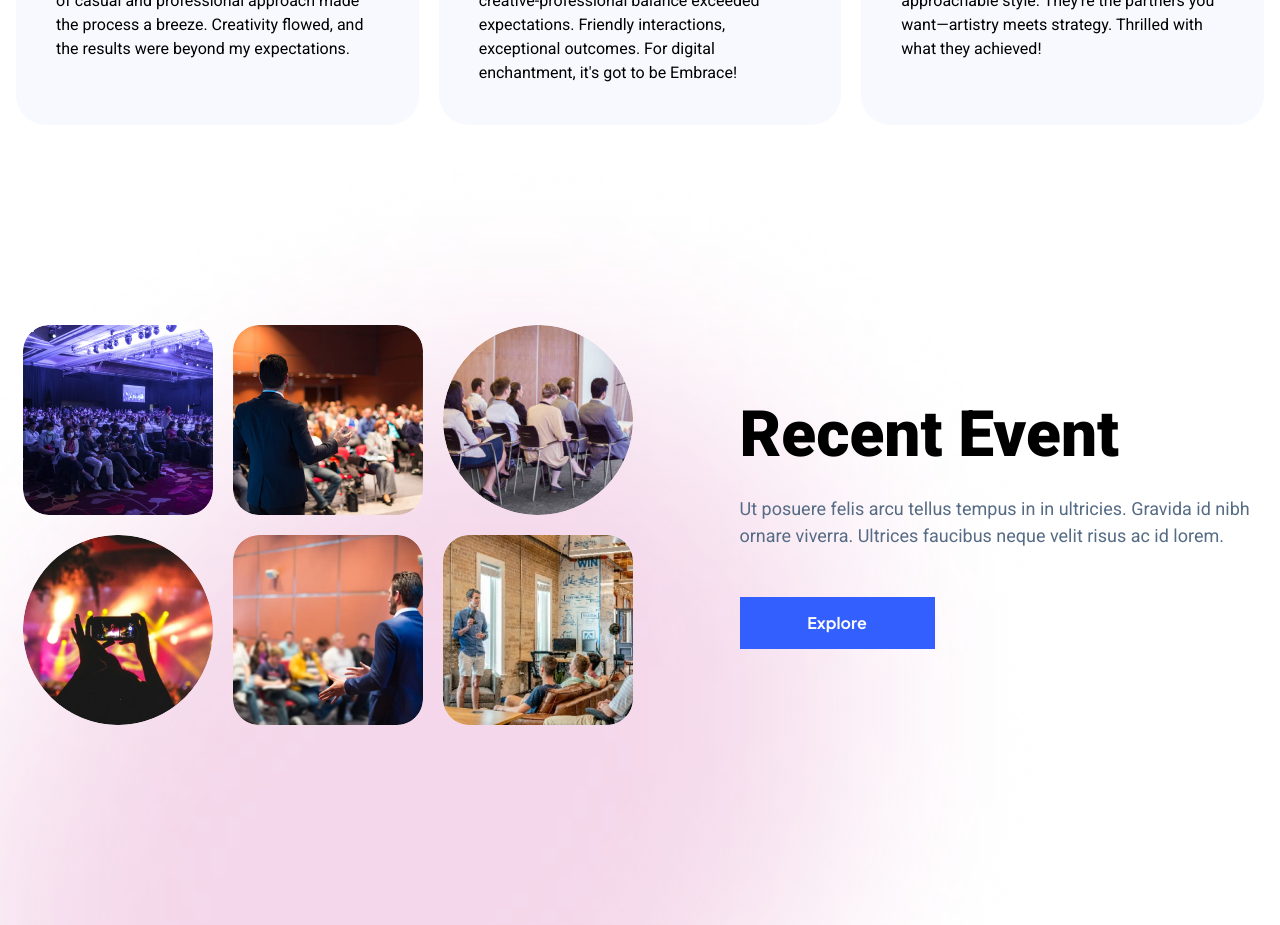
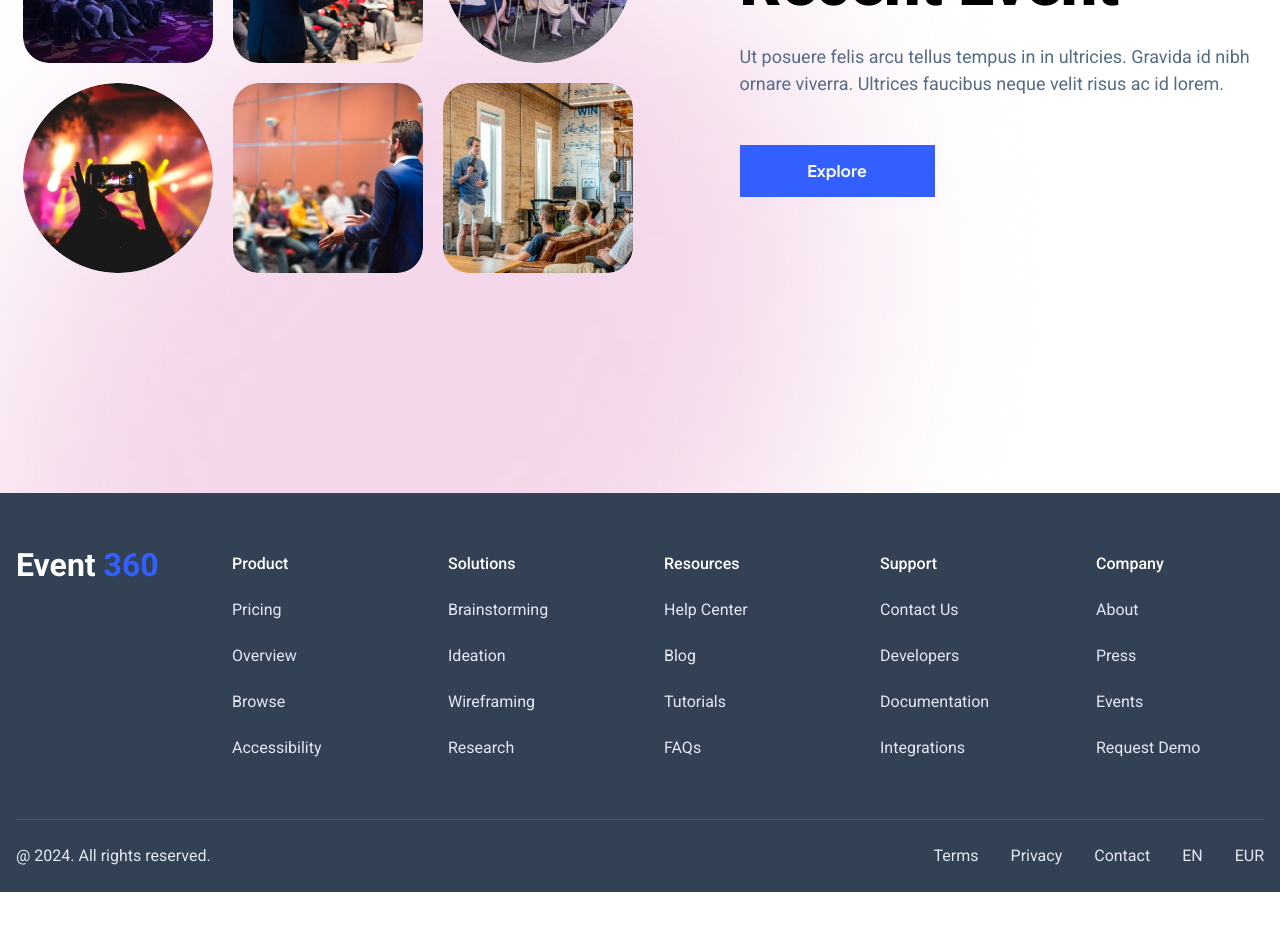
Before and after one commit to alhabib5565/invetory-management, a React (Vite) app: page / in a window 1280 px wide. Shown: the part 5220-6145 px from the top of the page. After the commit the page ends 6112 px from the top, so only its background shows below. Built offline with nearby package versions, Linux system fonts and the light colour scheme.

Commit message:
footer done

```diff
--- a/package.json
+++ b/package.json
@@ -13,6 +13,7 @@
     "@radix-ui/react-slot": "^1.0.2",
     "class-variance-authority": "^0.7.0",
     "clsx": "^2.1.0",
+    "framer-motion": "^11.0.3",
     "lucide-react": "^0.316.0",
     "react": "^18.2.0",
     "react-dom": "^18.2.0",
--- a/src/App.tsx
+++ b/src/App.tsx
@@ -1,4 +1,5 @@
 import Event from "./components/event/Event";
+import Footer from "./components/footer/Footer";
 import Gallery from "./components/gallery/Gallery";
 import Header from "./components/header/Header";
 import Pricing from "./components/pricing/Pricing";
@@ -16,8 +17,9 @@ const App = () => {
       <Event />
       <Pricing />
       <Gallery />
-      <Testimonial />
+      {/* <Testimonial /> */}
       <RecentEvent />
+      <Footer />
     </div>
   );
 };
--- /dev/null
+++ b/src/components/footer/Footer.tsx
@@ -0,0 +1,70 @@
+import Container from "../layout/Container";
+import Logo from "../shared/Logo";
+
+const Footer = () => {
+  const year = new Date().getFullYear();
+
+  const footerItems = [
+    {
+      title: "Product",
+      items: ["Pricing", "Overview", "Browse", "Accessibility"],
+    },
+    {
+      title: "Solutions",
+      items: ["Brainstorming", "Ideation", "Wireframing", "Research"],
+    },
+    {
+      title: "Resources",
+      items: ["Help Center", "Blog", "Tutorials", "FAQs"],
+    },
+    {
+      title: "Support",
+      items: ["Contact Us", "Developers", "Documentation", "Integrations"],
+    },
+    {
+      title: "Company",
+      items: ["About", "Press", "Events", "Request Demo"],
+    },
+  ];
+  return (
+    <footer className="bg-[#334155] ">
+      <Container className="divide-y-[1px] divide-gray-600">
+        <div className="grid grid-cols-1 md:grid-cols-4 lg:grid-cols-6 gap-12 py-12">
+          <Logo className="text-white" />
+          {footerItems.map((item, index) => (
+            <div key={index}>
+              <h6>{item.title}</h6>
+              {item.items.map((i, index) => (
+                <a key={index} className="footer-link" href="">
+                  {i}
+                </a>
+              ))}
+            </div>
+          ))}
+        </div>
+        <div className="py-6 text-[#E2E8F0] text-[16px] flex flex-col lg:flex-row gap-4 lg:gap-0 justify-between items-center">
+          <p> @ {year}. All rights reserved.</p>
+          <ul className="flex gap-8">
+            <li>
+              <a href="">Terms</a>
+            </li>
+            <li>
+              <a href="">Privacy</a>
+            </li>
+            <li>
+              <a href="">Contact</a>
+            </li>
+            <li>
+              <a href="">EN</a>
+            </li>
+            <li>
+              <a href="">EUR</a>
+            </li>
+          </ul>
+        </div>
+      </Container>
+    </footer>
+  );
+};
+
+export default Footer;
--- a/src/components/gallery/Gallery.tsx
+++ b/src/components/gallery/Gallery.tsx
@@ -12,7 +12,7 @@ const Gallery = () => {
   ];
 
   return (
-    <Container className="mt-20 flex flex-col-reverse lg:flex-row justify-between items-center gap-[120px]">
+    <Container className="mt-20 flex flex-col lg:flex-row justify-between items-center gap-16 lg:gap-[120px]">
       <div className="space-y-[35px] max-w-[522px]">
         <h1>Gallery</h1>
         <p className="text-[18px] text-[#566B84]">
@@ -34,7 +34,7 @@ const Gallery = () => {
         </ul>
       </div>
 
-      <div className="max-w-[636px] max-h-[651px] w-full">
+      <div className="max-w-[636px] max-h-[651px] w-full ">
         <img className="w-full h-full" src={groupPhoto} alt="" />
       </div>
     </Container>
--- a/src/components/header/Navbar.tsx
+++ b/src/components/header/Navbar.tsx
@@ -1,12 +1,11 @@
 import Container from "../layout/Container";
+import Logo from "../shared/Logo";
 
 const Navbar = () => {
   return (
     <Container>
       <nav className="flex justify-between items-center py-6">
-        <a href="" className="text-[32px] font-bold">
-          Event <span className="text-primary">360</span>
-        </a>
+        <Logo />
         <ul className="flex gap-4 items-center">
           <li>
             <a
--- a/src/components/recentEvent/RecentEvent.tsx
+++ b/src/components/recentEvent/RecentEvent.tsx
@@ -16,9 +16,9 @@ const RecentEvent = () => {
       style={{
         backgroundImage: `url("${bg}")`,
       }}
-      className="h-screen bg-no-repeat flex"
+      className="min-h-screen h-full bg-no-repeat flex mt-20 pb-10"
     >
-      <Container className="flex gap-[107px] items-center">
+      <Container className="flex flex-col-reverse lg:flex-row gap-14  lg:gap-[107px] items-center">
         <div className="grid grid-cols-3 gap-5">
           {images.map((image, index) => (
             <img
--- /dev/null
+++ b/src/components/shared/Logo.tsx
@@ -0,0 +1,11 @@
+import { cn } from "@/lib/utils";
+
+const Logo = ({ className }: { className?: string }) => {
+  return (
+    <a href="" className={cn("text-[32px] font-bold", className)}>
+      Event <span className="text-primary">360</span>
+    </a>
+  );
+};
+
+export default Logo;
--- a/src/index.css
+++ b/src/index.css
@@ -78,4 +78,13 @@
   h1 {
     @apply text-[40px] md:text-[64px] font-extrabold leading-[110%];
   }
+  h6 {
+    @apply text-[16px] font-medium h-[46px] flex items-center text-white;
+  }
 }
+
+@layer components {
+  .footer-link {
+    @apply text-[16px] h-[46px] flex items-center text-[#E2E8F0];
+  }
+}
```
Also changed, not shown: 1 other file (tests, documents, lock files or other folders).
